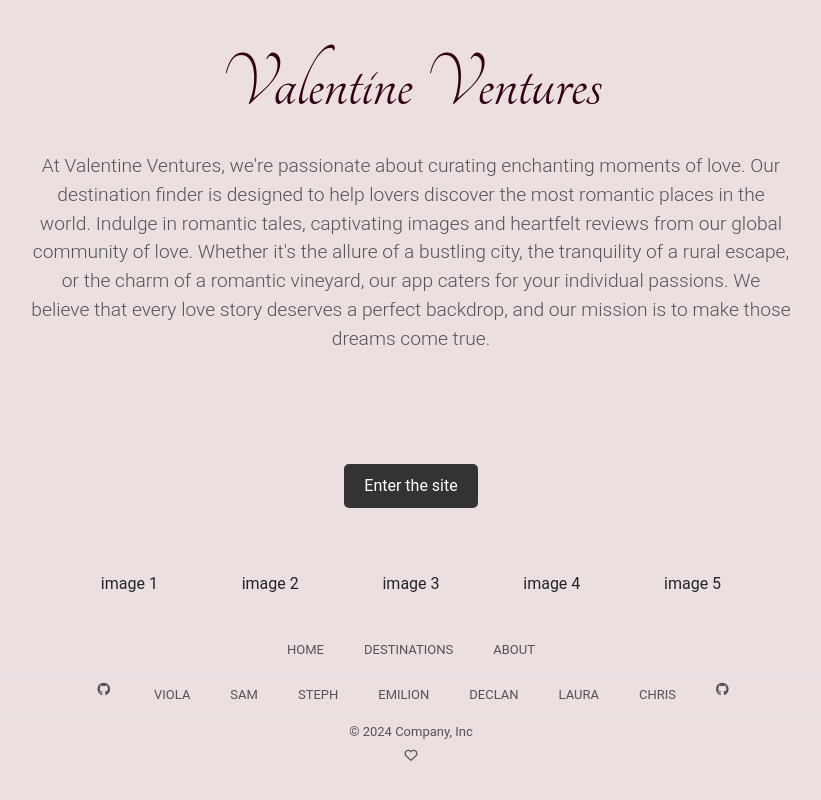
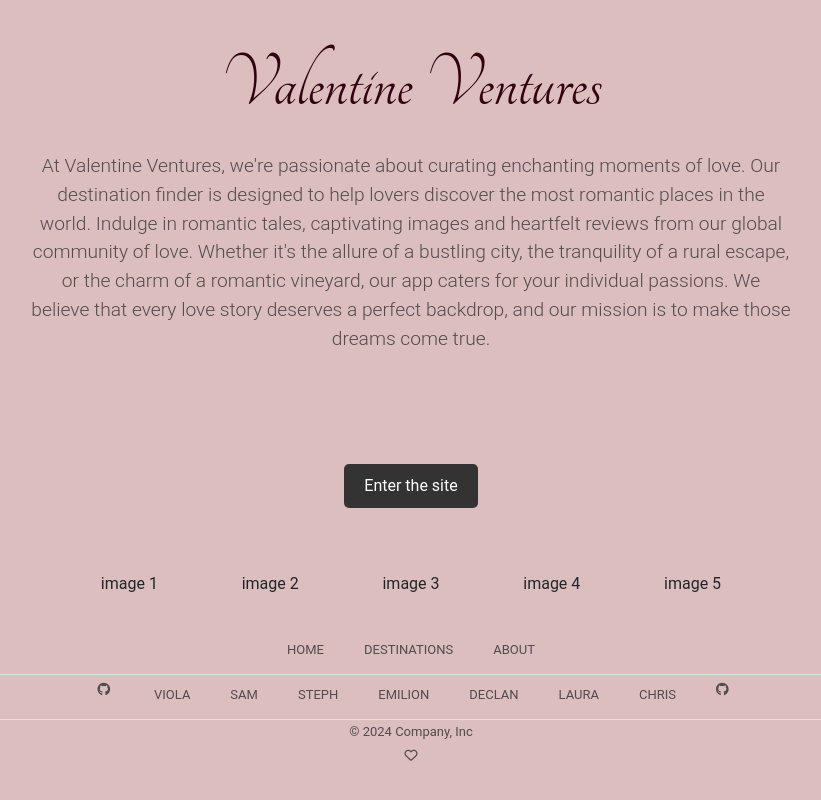
Before and after one commit to SamMartin92/hackathon-team-10, a Django app: page / in a window 1280 px wide. Shown: the whole page, without its empty margins (229-1050 px from the left). Run offline with Django 5.2, Linux system fonts and the light colour scheme; some libraries are stand-ins or nearby versions.

Commit message:
change background colour

```diff
--- a/static/css/style.css
+++ b/static/css/style.css
@@ -7,7 +7,7 @@
 /* Apply styles to the body or specific elements */
 body {
     font-family: Roboto, sans-serif;
-    background-color: #DCBEBE; /* Set background color to DCBEBE */
+    background-color: #ebdfdf;
 }
 
 .container {
--- a/templates/base.html
+++ b/templates/base.html
@@ -11,7 +11,7 @@
     <title>Valentine Ventures</title>
 </head>
 
-<body style="background-color: #ebdfdf;">
+<body>
 
     <header class="container text-center mt-3">
         <h1 class="display-1">Valentine Ventures</h1>
```
